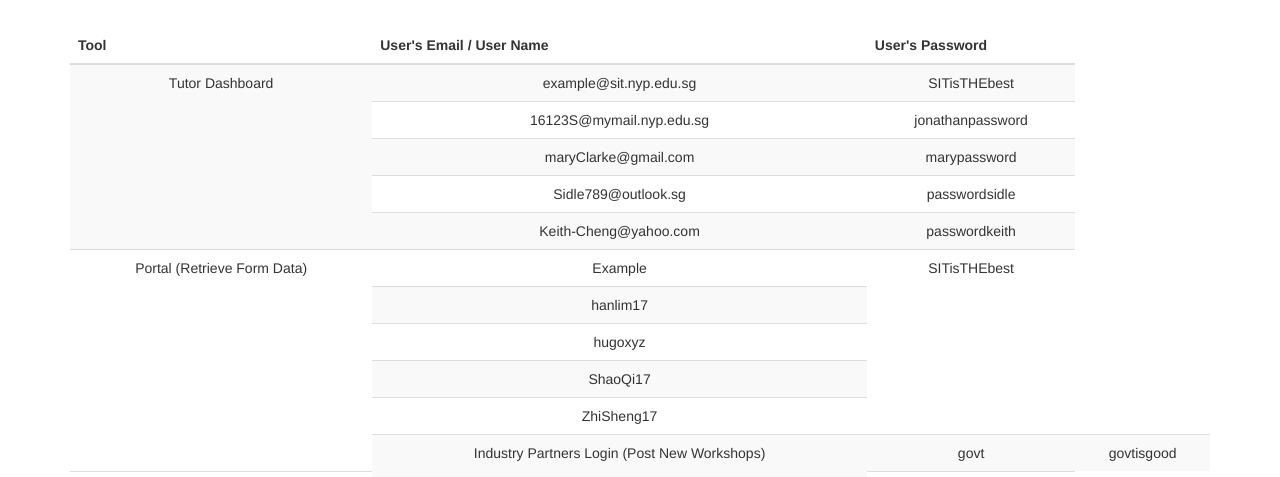
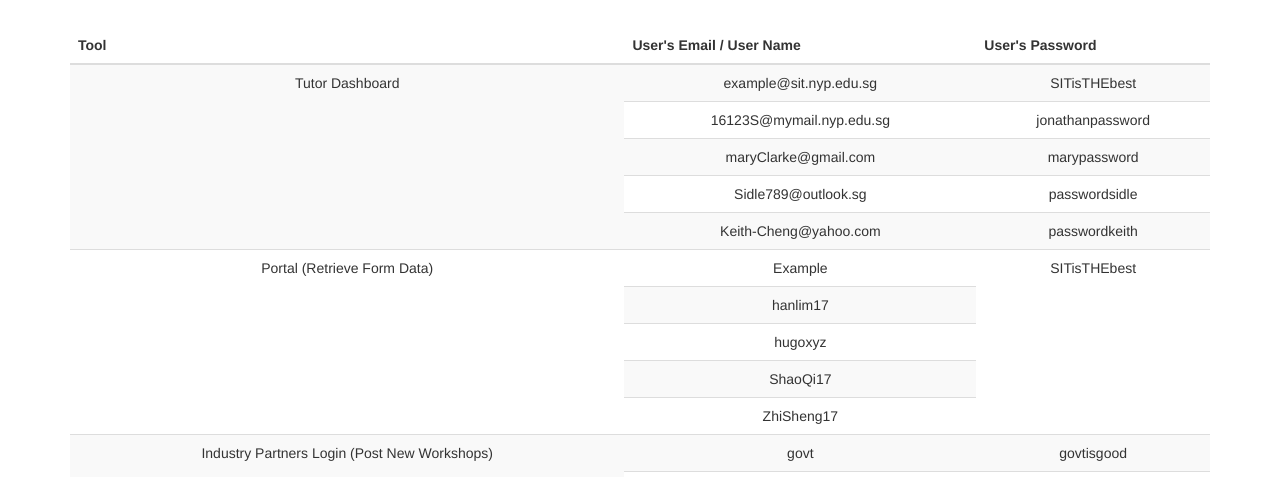
Before and after one commit to hanlim83/ITP191-SmartNation, a plain HTML site: page HTML_Admin/Credentials.html in a window 1280 px wide. Shown: the part 475-952 px from the top of the page. Drawn offline with nearby package versions, Linux system fonts and the light colour scheme.

Commit message:
Update Credentials.html

```diff
--- a/HTML_Admin/Credentials.html
+++ b/HTML_Admin/Credentials.html
@@ -78,7 +78,7 @@ margin-left: 50px;
         <td>passwordkeith</td>
       </tr>
 	  <tr>
-        <td rowspan="6">Portal (Retrieve Form Data)</td>
+        <td rowspan="5">Portal (Retrieve Form Data)</td>
         <td>Example</td>
         <td rowspan="5">SITisTHEbest</td>
       </tr>
```
